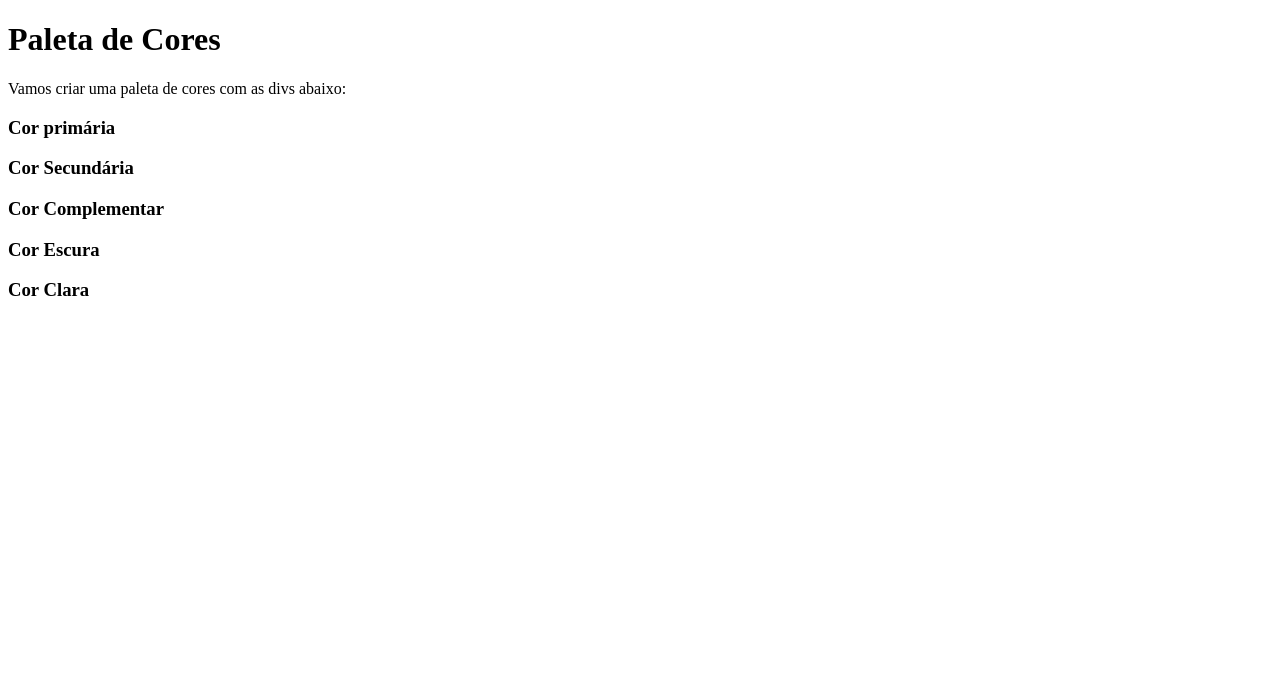
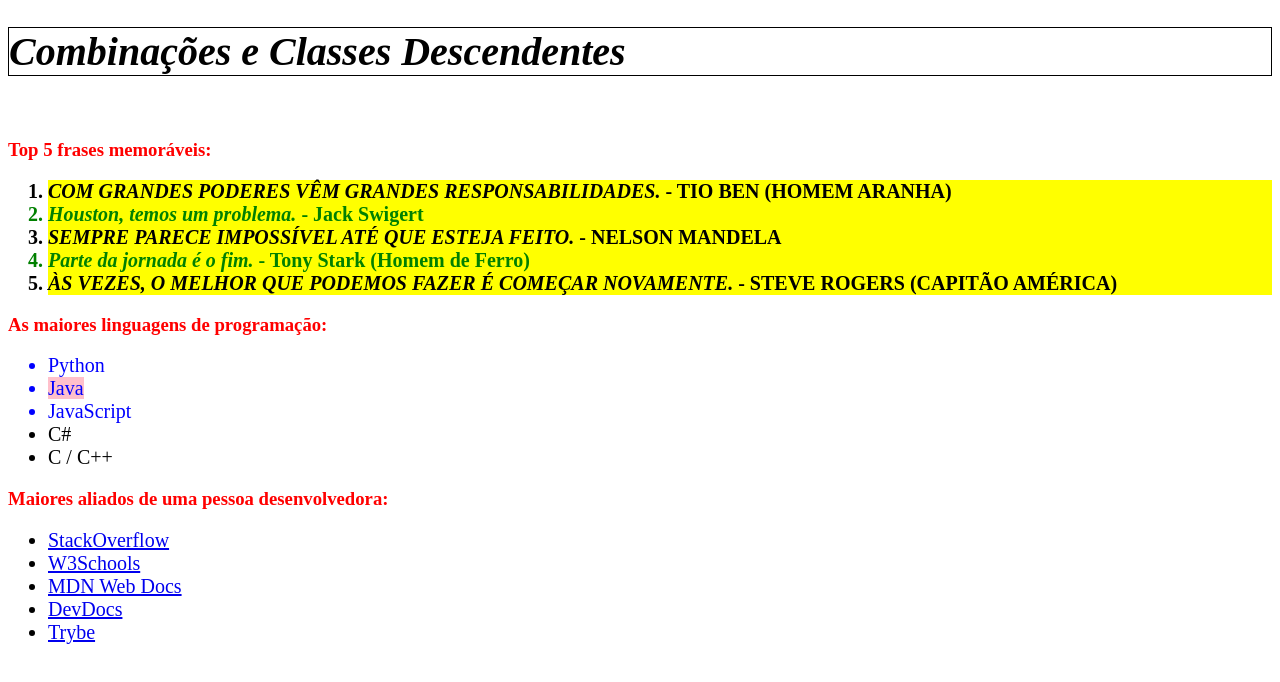
Before and after one commit to neogabe/trybe-exercicios, a plain HTML site: page Fundamentos/Introdução à HTML e CSS/Seletores e posicionamento/index.html in a window 1280 px wide. Drawn offline with Linux system fonts and the light colour scheme.

Commit message:
quinto exercicio

```diff
--- a/Fundamentos/Introdução à HTML e CSS/Seletores e posicionamento/index.html
+++ b/Fundamentos/Introdução à HTML e CSS/Seletores e posicionamento/index.html
@@ -2,26 +2,45 @@
 <html lang="pt-br">
   <head>
     <meta charset="UTF-8">
-  <title>Pseudoclasses</title>
     <link rel="stylesheet" href="style.css">
+    <title>#GoTrybe</title>
   </head>
   <body>
-  <h1>Paleta de Cores</h1>
-  <p>Vamos criar uma paleta de cores com as divs abaixo:</p>
-  <div>
-    <h3>Cor primária</h3>
-  </div>
-  <div>
-    <h3>Cor Secundária</h3>
-  </div>
-  <div>
-    <h3>Cor Complementar</h3>
-  </div>
-  <div>
-    <h3>Cor Escura</h3>
-  </div>
-  <div>
-    <h3>Cor Clara</h3>
-  </div>
+    <h1><em>Combinações e Classes Descendentes</em></h1>
+    <br />
+    <h3>Top 5 frases memoráveis:</h3>
+    <ol>
+      <li><em>Com grandes poderes vêm grandes responsabilidades.</em> - Tio Ben (Homem Aranha)</li>
+      <li><em>Houston, temos um problema.</em> - Jack Swigert</li>
+      <li><em>Sempre parece impossível até que esteja feito.</em> - Nelson Mandela</li>
+      <li><em>Parte da jornada é o fim.</em> - Tony Stark (Homem de Ferro)</li>
+      <li><em>Às vezes, o melhor que podemos fazer é começar novamente.</em> - Steve Rogers (Capitão América)</li>
+    </ol>
+    <h3>As maiores linguagens de programação:</h3>
+    <ul class="programing-languages">
+      <li>Python</li>
+      <li><span>Java</span></li>
+      <li>JavaScript</li>
+      <li>C#</li>
+      <li>C / C++</li>
+    </ul>
+    <h3>Maiores aliados de uma pessoa desenvolvedora:</h3>
+    <ul>
+      <li>
+        <a id="orange" href="https://pt.stackoverflow.com/" target="_blank">StackOverflow</a>
+      </li>
+      <li>
+        <a id="green" href="https://www.w3schools.com/" target="_blank">W3Schools</a>
+      </li>
+      <li>
+        <a id="black" href="https://developer.mozilla.org/pt-BR/" target="_blank">MDN Web Docs</a>
+      </li>
+      <li>
+        <a id="yellow" href="https://devdocs.io/" target="_blank">DevDocs</a>
+      </li>
+      <li>
+        <a id="green" href="https://app.betrybe.com/" target="_blank">Trybe</a>
+      </li>
+    </ul>
   </body>
 </html>
--- a/Fundamentos/Introdução à HTML e CSS/Seletores e posicionamento/style.css
+++ b/Fundamentos/Introdução à HTML e CSS/Seletores e posicionamento/style.css
@@ -1,3 +1,54 @@
-div:hover {
-  border: 2px dotted black ;
+h1 {
+  font-size: 40px;
+  border: 1px solid black;
 }
+
+h3 {
+  color: red;
+}
+
+li {
+  font-size: 20px;
+}
+
+ol li {
+  background-color: yellow;
+  font-weight: bold;
+}
+
+ol li:nth-child(even){
+  color: green;
+}
+
+ol li:nth-child(odd) {
+  text-transform: uppercase;
+}
+
+.programing-languages li:nth-child(-n+3) {
+  color: blue;
+}
+
+.programing-languages li span:nth-child(-n+3) {
+  color: blue;
+  background-color: pink;
+}
+
+a#orange:hover {
+  font-weight: bold;
+  color: orange;
+}
+
+a#green:hover {
+  font-weight: bold;
+  color: green;
+}
+
+a#black:hover {
+  font-weight: bold;
+  color: black;
+}
+
+a#yellow:hover {
+  font-weight: bold;
+  color: yellow;
+}
```
Lines whose indentation alone changed are shown as unchanged.
